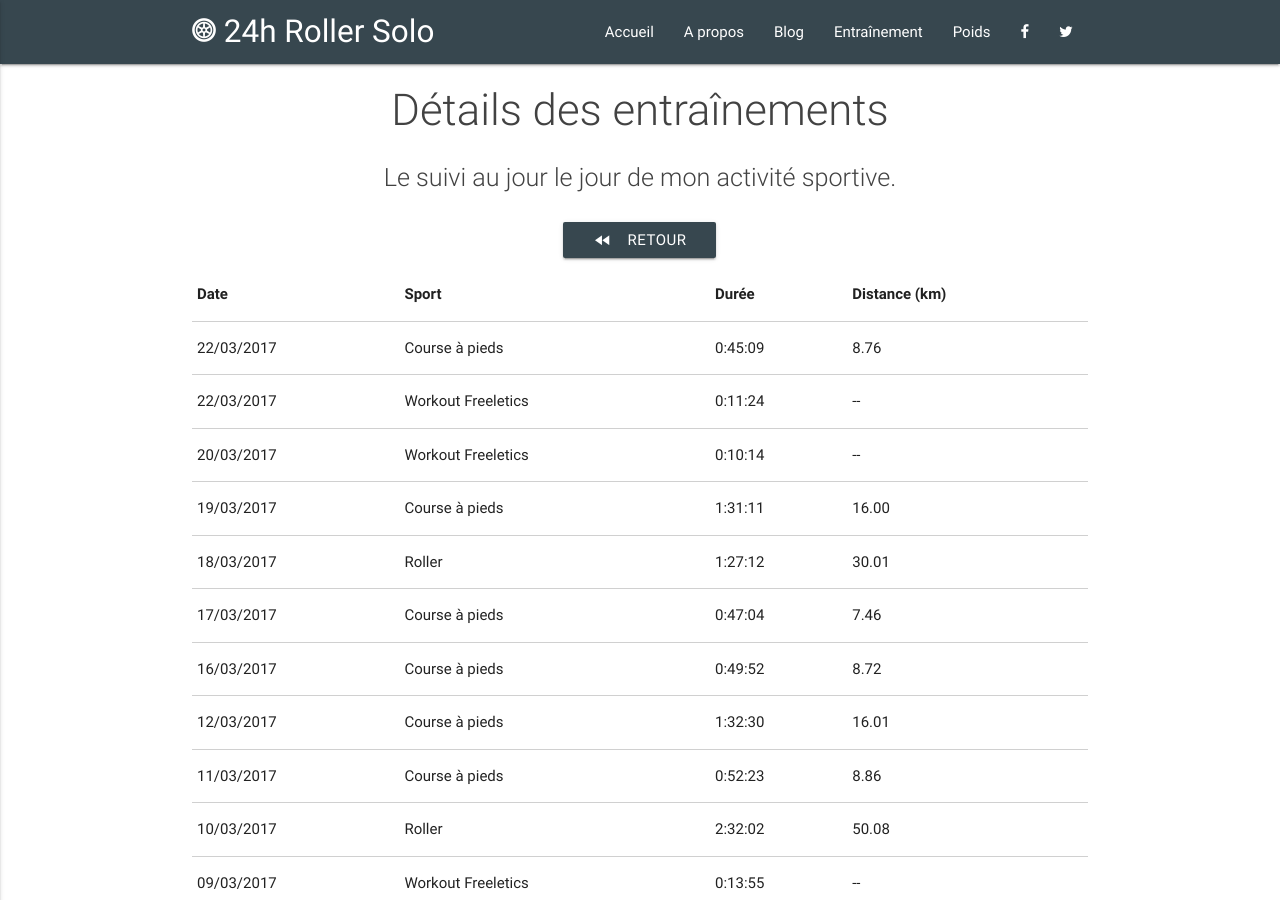
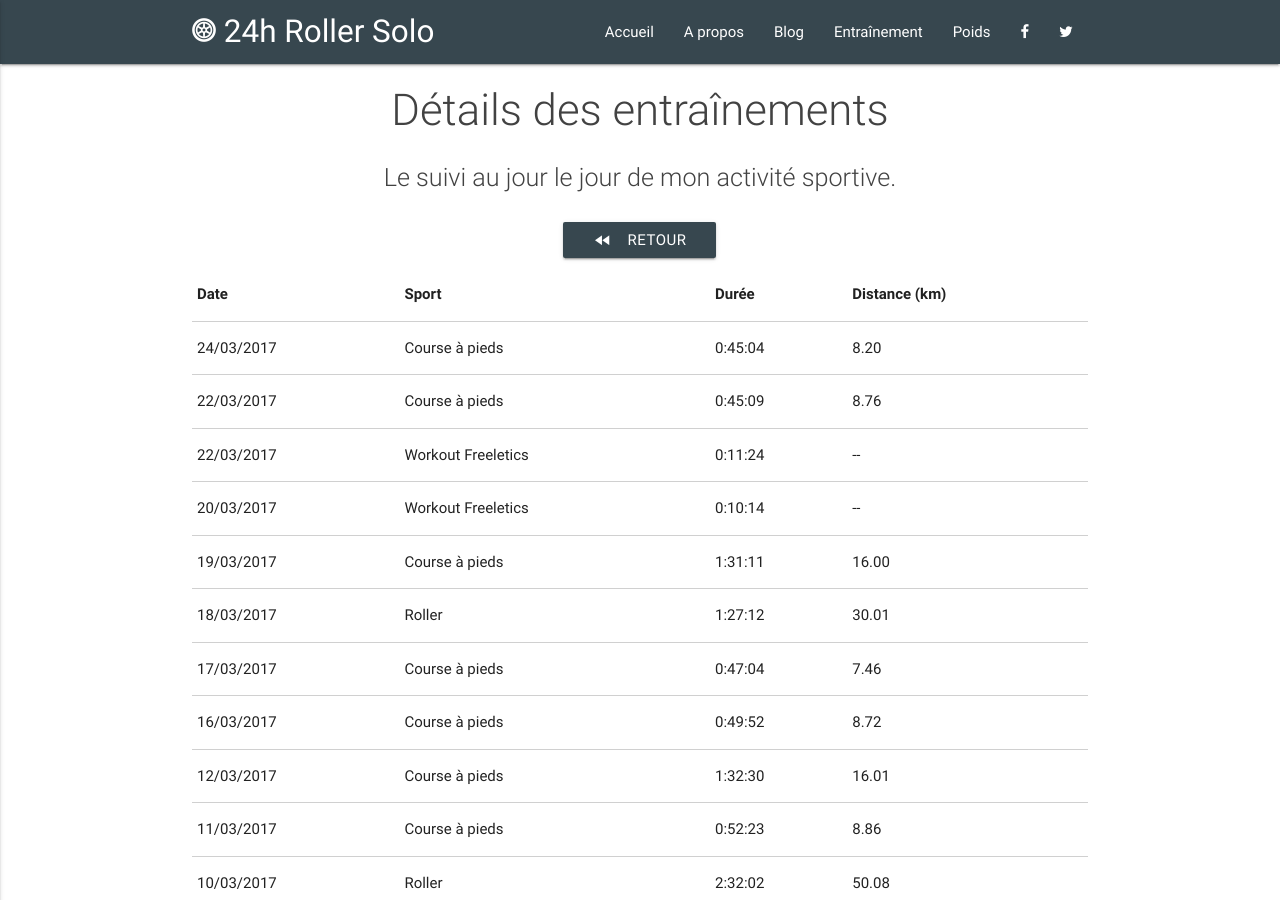
Before and after one commit to 24hRollerSolo/24hRollerSolo.github.io, a Jekyll site: the page built from training/details.html, in a window 1280 px wide and 900 px high. Built offline with Jekyll 4.4.1, drawn with Linux system fonts in a browser that asks for light colours.

Commit message:
Add 2017-03-24 running

```diff
--- a/_data/sports.json
+++ b/_data/sports.json
@@ -1,4 +1,5 @@
 [
+  {"date": "2017-03-24", "type": "RUNNING", "distance": "8.20", "duration": "0:45:04"},
   {"date": "2017-03-22", "type": "RUNNING", "distance": "8.76", "duration": "0:45:09"},
   {"date": "2017-03-22", "type": "WORKOUT", "program": "W10-03 | CONDITIONNEMENT + 1/4 VENUS Standard", "duration": "0:11:24"},
   {"date": "2017-03-20", "type": "WORKOUT", "program": "W10-02 | 10 SPRAWLS + 3/5 HERA Endurance 2x2", "duration": "0:10:14"},
```
